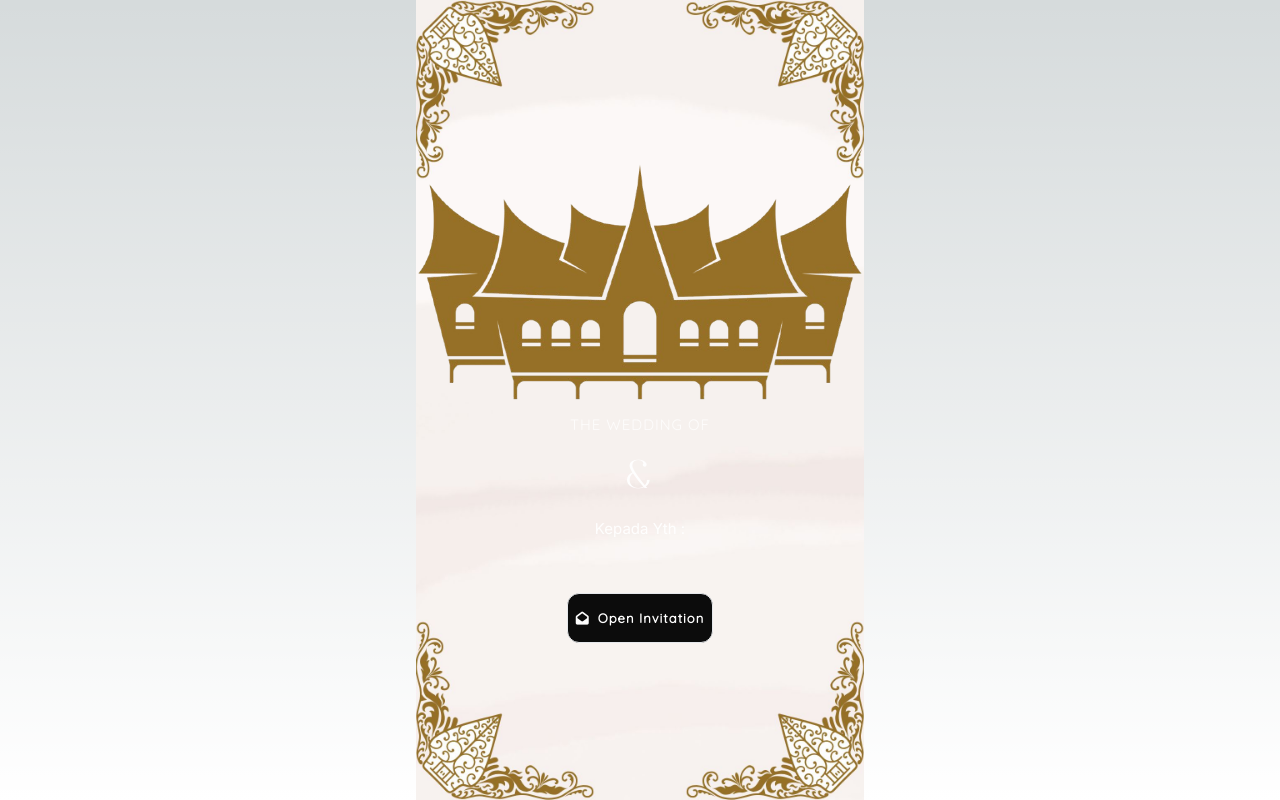
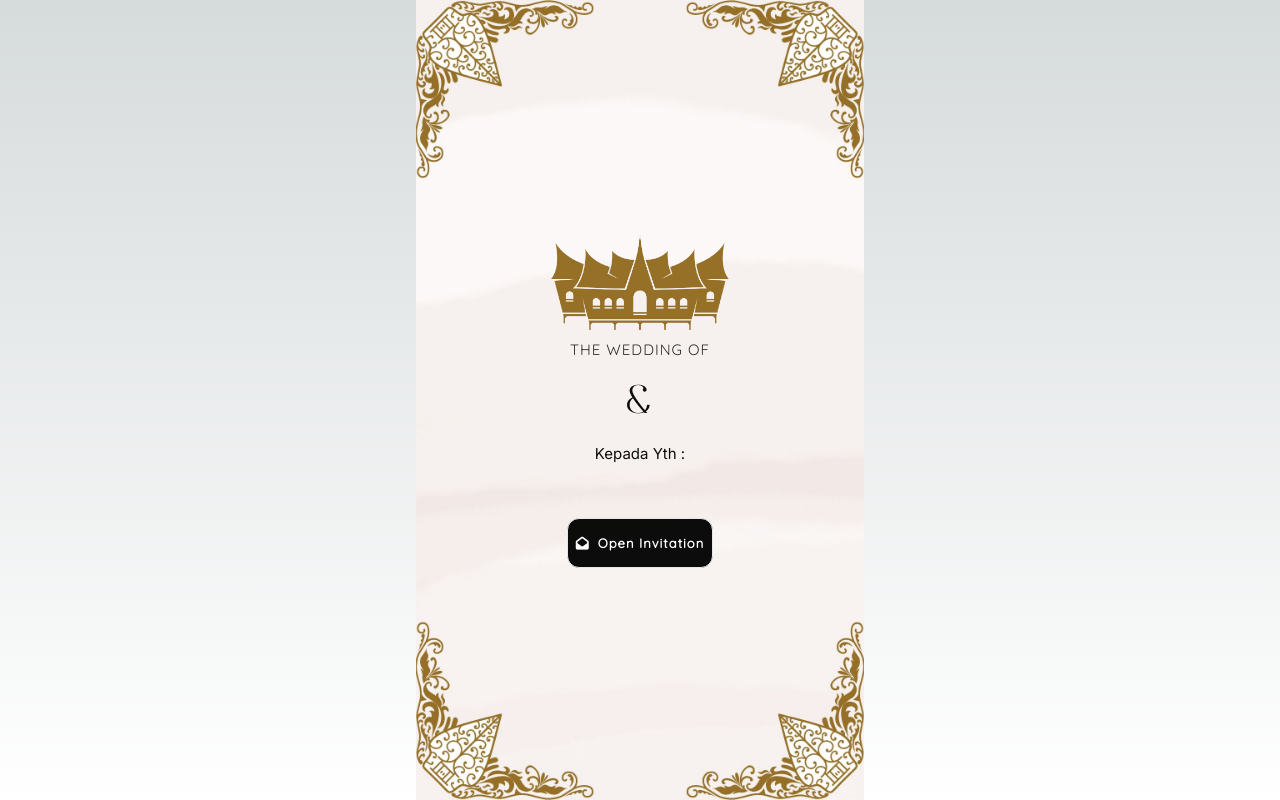
Before and after one commit to Hillindo/wedding-invitation18, a Next.js app: page /front in a window 1280 px wide. Built offline with nearby package versions, Linux system fonts and the light colour scheme.

Commit message:
feat: update text colors to improve readability and enhance image styling

```diff
--- a/src/app/front/page.tsx
+++ b/src/app/front/page.tsx
@@ -74,7 +74,12 @@ export default function Front({data, guestName, onOpenInvitation}:any) {
                                 transition={{ delay: 0.5 }}
                                 className="w-full h-auto"
                             >
-                                    <img src="/img/rumah-gadang.png" alt="" loading="lazy" />
+                                <img
+                                    src="/img/rumah-gadang.png"
+                                    alt="Rumah Gadang"
+                                    loading="lazy"
+                                    style={{ maxWidth: "40%", margin: "0 auto", display: "block" }}
+                                />
                             </motion.div>
                                 <motion.div
                                     initial={{ opacity: 0 }}
@@ -82,16 +87,16 @@ export default function Front({data, guestName, onOpenInvitation}:any) {
                                     transition={{ delay: 0.8 }}
                                     className="space-y-4"
                                 >
-                                    <div className="w-auto h-auto text-center font-quicksand tracking-[1px] text-[15px] opacity-80 md:text-2xl lg:text-[15px]">
+                                    <div className="w-auto h-auto text-center font-quicksand tracking-[1px] text-[15px] opacity-80 md:text-2xl lg:text-[15px] text-black">
                                         THE WEDDING OF
                                     </div>
-                                    <div className="w-auto h-auto text-center tracking-[3.7px] font-qageto text-[30px] md:text-6xl lg:text-[40px] text-white opacity-95">
+                                    <div className="w-auto h-auto text-center tracking-[3.7px] font-qageto text-[30px] md:text-6xl lg:text-[40px] text-black opacity-95">
                                         {nameAliasLeft ? nameAliasLeft : nameLeft ? nameLeft: " "} & {nameAliasRight ? nameAliasRight : nameRight ? nameRight : " "}
                                     </div>
-                                    <div className="w-auto h-auto text-center text-[10px] text-white opacity-95 md:text-2xl lg:text-[15px] md:mt-4 xl:mt-0">
+                                    <div className="w-auto h-auto text-center text-[10px] text-black opacity-95 md:text-2xl lg:text-[15px] md:mt-4 xl:mt-0">
                                         Kepada Yth :
                                     </div>
-                                    <div className="w-auto h-auto text-center text-[24px] mt-2 font-newsreader text-white opacity-95 md:text-5xl lg:text-[26px] md:mt-4 xl:mt-2">
+                                    <div className="w-auto h-auto text-center text-[24px] mt-2 font-newsreader text-black opacity-95 md:text-5xl lg:text-[26px] md:mt-4 xl:mt-2">
                                         {newGuestName ? newGuestName : ""}
                                     </div>
                                 </motion.div>
```
Lines whose indentation alone changed are shown as unchanged.
